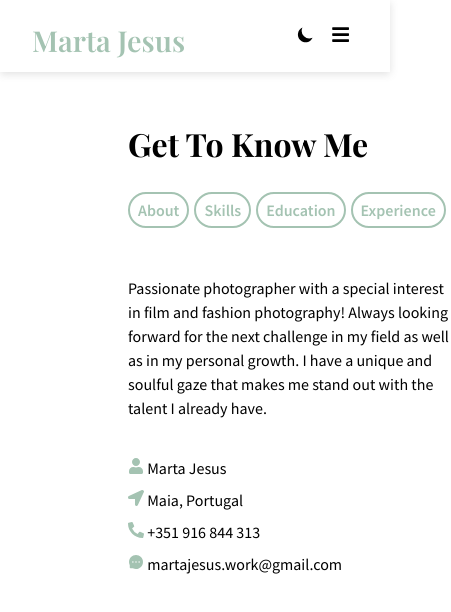
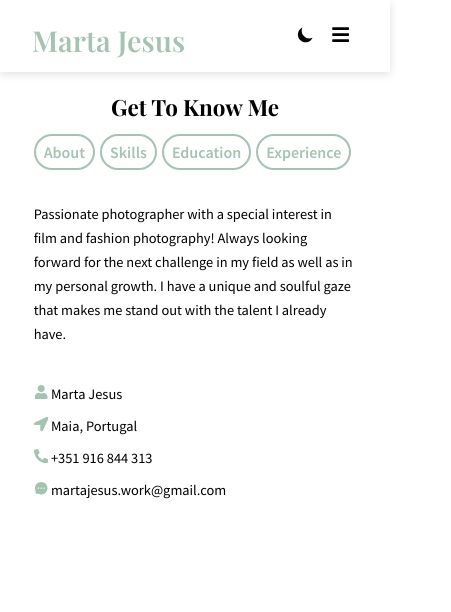
Before and after one commit to debs-oli/photography-portfolio, a React (Create React App) app: page /about in a window 390 px wide. Shown: the top 612 px of the page, 451 px wide, since content can reach past the window. Built offline with nearby package versions, Linux system fonts and the light colour scheme.

Commit message:
implementação da about page para tablet e smartphone

```diff
--- a/src/CSS/About.css
+++ b/src/CSS/About.css
@@ -1,11 +1,11 @@
 .about {
-  padding: 8rem;
+  padding: 6rem;
   display: grid;
   grid-template-columns: 1fr 1fr;
 }
 
 img {
-  max-width: 90%;
+  width: 100%;
 }
 
 .content {
@@ -18,7 +18,7 @@ img {
 
 .about h1 {
   font-family: var(--title-font);
-  font-size: 2rem;
+  font-size: 1.5rem;
   font-weight: 700;
   text-transform: capitalize;
 }
@@ -51,7 +51,7 @@ img {
 .skillsFilter,
 .educationFilter,
 .experienceFilter {
-  margin-top: 3rem;
+  margin-top: 2rem;
 }
 
 .about p {
@@ -85,7 +85,7 @@ img {
 }
 
 .skill p {
-  font-size: 1rem;
+  font-size: 0.9rem;
   font-weight: 700;
   margin: 0;
 }
@@ -148,25 +148,30 @@ img {
   right: 0;
 }
 
-.about h3 {
+.about h2 {
   font-family: var(--text-font);
-  font-size: 1.5rem;
+  font-size: 1.2rem;
   font-weight: 700;
   text-transform: capitalize;
 }
 
-.about h4 {
-  margin-top: 1rem;
+.about h3 {
+  margin-top: 0.8rem;
   font-family: var(--text-font);
-  font-size: 1rem;
-  font-weight: 700;
+  font-size: 1.1rem;
+  font-weight: 600;
   text-transform: capitalize;
+}
+
+.educationFilter p {
+  margin-top: 0.8rem;
 }
 
 .educationFilter ul {
   margin-top: 0.5rem;
   padding-right: 0.5rem;
   font-family: var(--text-font);
+  font-size: 1rem;
 }
 
 .educationFilter ul li {
@@ -176,3 +181,60 @@ img {
 .educationFilter ul li span {
   color: var(--green);
 }
+
+.experienceFilter p {
+  margin-top: 0.5rem;
+}
+
+@media screen and (max-width: 1023px) {
+  .about {
+    display: grid;
+    grid-template-columns: 1fr;
+  }
+
+  .aboutImg {
+    display: none;
+  }
+
+  .tabs {
+    padding-top: 1rem;
+  }
+}
+
+@media screen and (max-width: 480px) {
+  .about {
+    justify-content: center;
+  }
+
+  .about h1 {
+    text-align: center;
+  }
+
+  .tabs {
+    padding-top: 1rem;
+  }
+
+  .about p {
+    font-size: 0.9rem;
+  }
+
+  .about h1 {
+    font-size: 1.4rem;
+  }
+
+  .about h2 {
+    font-size: 1.1rem;
+  }
+
+  .about h3 {
+    font-size: 1rem;
+  }
+
+  .aboutFilter ul li {
+    font-size: 0.9rem;
+  }
+
+  .educationFilter ul {
+    font-size: 0.9rem;
+  }
+}
--- a/src/CSS/Home.css
+++ b/src/CSS/Home.css
@@ -50,7 +50,7 @@ p {
 }
 
 .img {
-  max-width: 95%;
+  max-width: 90%;
 }
 
 .work {
@@ -103,7 +103,7 @@ p {
   }
 }
 
-@media screen and (max-width: 700px) {
+@media screen and (max-width: 767px) {
   .homeContent {
     justify-content: center;
     text-align: center;
@@ -127,7 +127,7 @@ p {
   }
 }
 
-@media screen and (max-width: 440px) {
+@media screen and (max-width: 480px) {
   .homeContent {
     justify-content: center;
     text-align: center;
--- a/src/Components/About.jsx
+++ b/src/Components/About.jsx
@@ -20,7 +20,9 @@ export default function About() {
 
   return (
     <main className="about">
-      <img src="/Images/about.png" alt="" />
+      <div className="aboutImg">
+        <img src="/Images/about.png" alt="" />
+      </div>
 
       <div className="aboutContent">
         <h1>get to know me</h1>
@@ -115,15 +117,15 @@ export default function About() {
           {/* EDUCATION CONTENT */}
           <div className={clickTab === 3 ? "content activeContent" : "content"}>
             <div className="educationFilter">
-              <h3>school of arts, catholic university of portugal</h3>
-              <h4>degree in sound and image</h4>
+              <h2>school of arts, catholic university of portugal</h2>
+              <h3>degree in sound and image</h3>
               <p>2018 - 2020</p>
               <p>
                 Broad set of skills in the fields of cinema and audiovisual, sound design, multimedia art and 3D
                 animation:
               </p>
               <ul>
-                <li>
+                <li className="goals">
                   <span>
                     <FaAngleRight />
                   </span>{" "}
@@ -154,8 +156,8 @@ export default function About() {
           {experience.map((experience, index) => (
             <div className={clickTab === 4 ? "content activeContent" : "content"}>
               <div className="experienceFilter">
-                <h3>{experience.company}</h3>
-                <h4>{experience.position}</h4>
+                <h2>{experience.company}</h2>
+                <h3>{experience.position}</h3>
                 <p>{experience.time}</p>
               </div>
             </div>
--- a/src/Components/Home.jsx
+++ b/src/Components/Home.jsx
@@ -7,7 +7,7 @@ export default function Home() {
   return (
     <main className="home">
       <div className="homeContent">
-        <h1>Hi I'm Marta Jesus</h1>
+        <h1>Hi, I'm Marta Jesus</h1>
         <h2>
           a <span>photographer</span>
         </h2>
@@ -25,11 +25,13 @@ export default function Home() {
           </a>
         </div>
 
-        <div className="work">
-          <NavLink to="/work" className="seeWork">
-            check my work
-          </NavLink>
-        </div>
+        {
+          <div className="work">
+            <NavLink to="/work" className="seeWork">
+              check my work
+            </NavLink>
+          </div>
+        }
       </div>
 
       <div className="profile">
```
